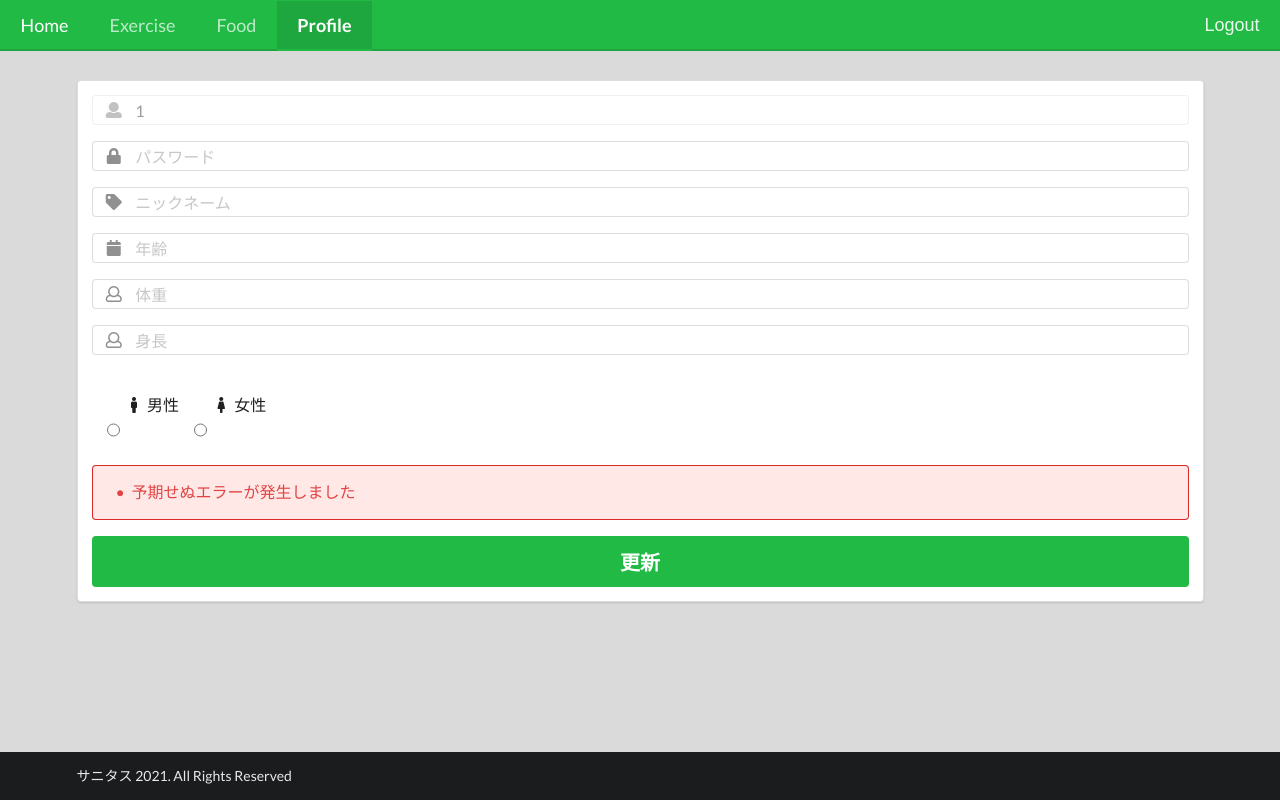
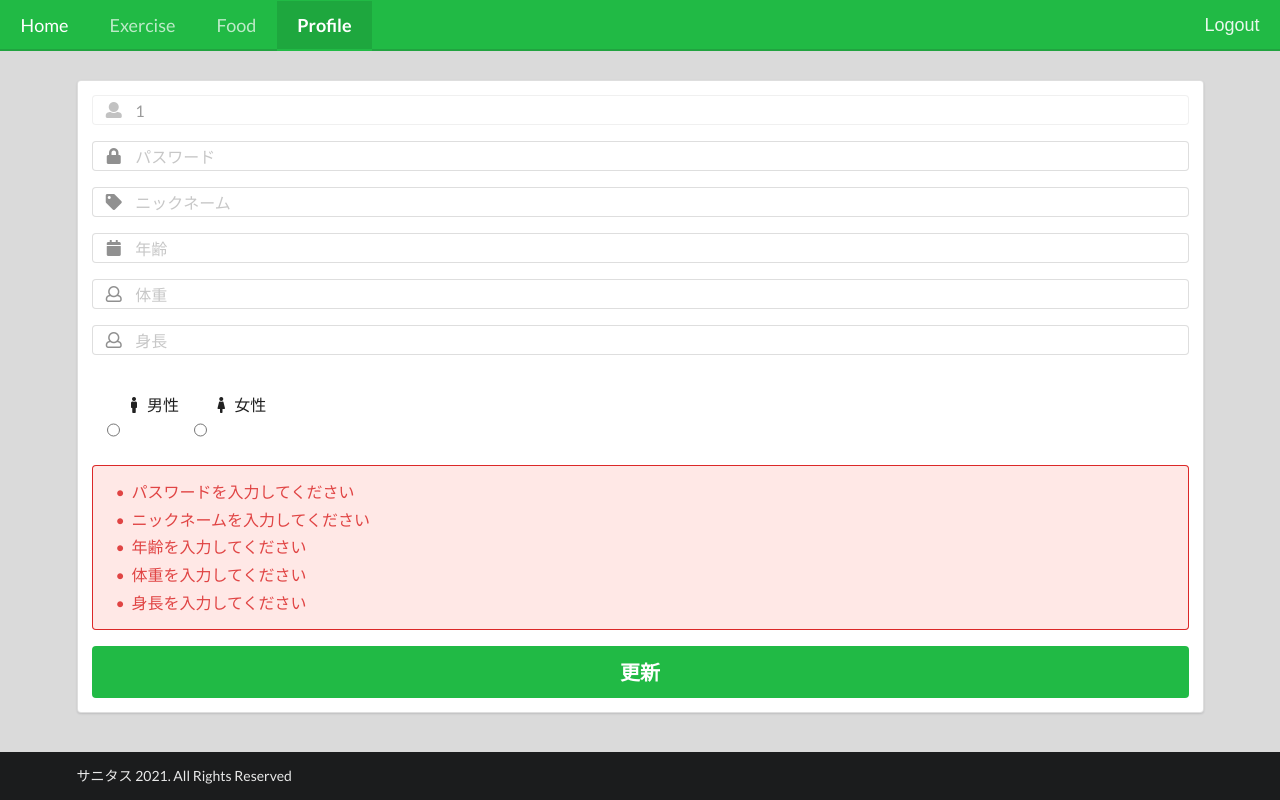
Before and after one commit to leesh0/mti-internship, a Vue app: page /profile in a window 1280 px wide. Built offline with nearby package versions, Linux system fonts and the light colour scheme; no server answers; sample sign-in values are in the browser's storage.

Commit message:
エラーメッセージをまとめて表示させるように修正

```diff
--- a/src/views/Login.vue
+++ b/src/views/Login.vue
@@ -97,9 +97,20 @@
               </label>
             </div>
           </div>
-          <div class="ui red message" v-if="err">
+          <div class="ui red message" v-if="(isLogin&&(!user.userId||!user.password))&&err">
             <ul class="list">
-              <li v-if="err" class="err-msg">{{ err }}</li>
+              <li v-if="!user.userId" class="err-msg">userIdを入力してください</li>
+              <li v-if="!user.password" class="err-msg">パスワードを入力してください</li>
+            </ul>
+          </div>
+          <div class="ui red message" v-if="(!isLogin&&(!user.userId||!user.password||!user.nickName||!user.age||!user.weight||!user.height))&&err">
+            <ul class="list">
+              <li v-if="!user.userId" class="err-msg">userIdを入力してください</li>
+              <li v-if="!user.password" class="err-msg">パスワードを入力してください</li>
+              <li v-if="!user.nickName" class="err-msg">ニックネームを入力してください</li>
+              <li v-if="!user.age" class="err-msg">年齢を入力してください</li>
+              <li v-if="!user.weight" class="err-msg">体重を入力してください</li>
+              <li v-if="!user.height" class="err-msg">身長を入力してください</li>
             </ul>
           </div>
           <button class="ui huge green fluid button" type="submit">
@@ -162,6 +173,9 @@ export default {
     // Vue.jsで使う関数はここで記述する
     toggleMode() {
       this.isLogin = !this.isLogin;
+    },
+    errMessage() {
+
     },
     //radio button確認用スクリプト
     /*buttonCheck() {
--- a/src/views/Profile.vue
+++ b/src/views/Profile.vue
@@ -98,9 +98,14 @@
               </label>
             </div>
           </div>
-          <div class="ui red message" v-if="err">
+          <div class="ui red message" v-if="(!user.userId||!user.password||!user.nickName||!user.age||!user.weight||!user.height)&&err">
             <ul class="list">
-              <li v-if="err" class="err-msg">{{ err }}</li>
+              <li v-if="!user.userId" class="err-msg">userIdを入力してください</li>
+              <li v-if="!user.password" class="err-msg">パスワードを入力してください</li>
+              <li v-if="!user.nickName" class="err-msg">ニックネームを入力してください</li>
+              <li v-if="!user.age" class="err-msg">年齢を入力してください</li>
+              <li v-if="!user.weight" class="err-msg">体重を入力してください</li>
+              <li v-if="!user.height" class="err-msg">身長を入力してください</li>
             </ul>
           </div>
           <button class="ui huge green fluid button" type="submit">
```
